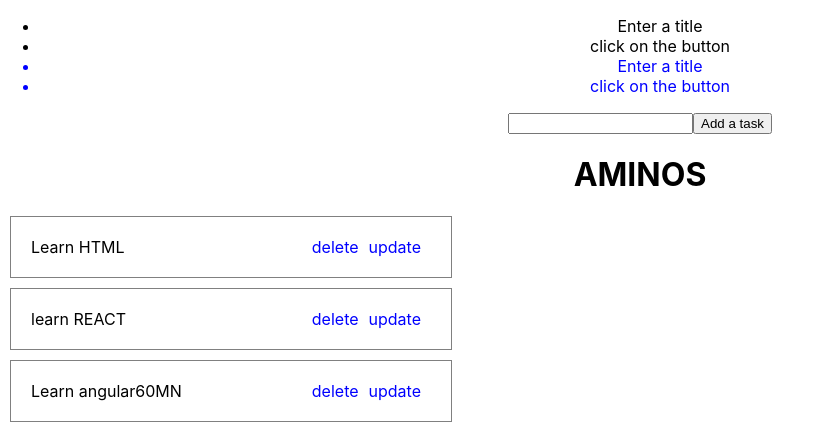
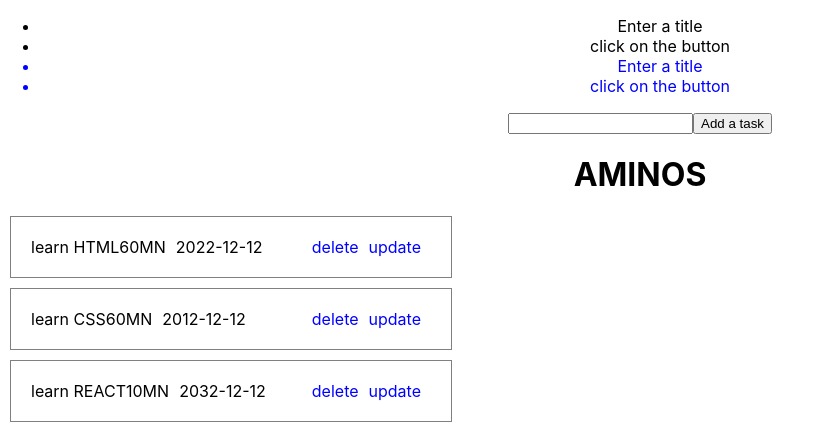
Before and after one commit to K3r0ui/tpreact, a React (Create React App) app: page /task-page in a window 1280 px wide. Shown: the top 440 px of the page, without its empty margins (0-825 px from the left). Built offline with nearby package versions, Linux system fonts and the light colour scheme.

Commit message:
TP 2 FINI

```diff
--- a/src/components/Task/Task.js
+++ b/src/components/Task/Task.js
@@ -1,11 +1,16 @@
 import './Task.css'
-  export function Task(props){
+// CETTE METHODE ON PEUT ASSIGNER DES VALEURS
+  export function Task({title,duration,details , type , startDate}){
     //console.log(props)  //aaa=520
     //propos.duration = accede lel propos duration
     //pour ajouter une balise html
     //{props.details.type} - on a besoin de react developer tools
-    // fama component = react developer tools tsab
-      function renderActions(){
+    // fama component = react developer tools
+
+    //TODO: fzefezf
+
+
+    function renderActions(){
           return(
         <div className="actions">
          <span>delete</span>
@@ -16,10 +21,50 @@ import './Task.css'
     return(
     <div className="task">
     <div className="title">
-      {props.title}
-      {props.duration && <span>{props.duration}MN</span>}
+      {title}
+      {duration && <span>{duration}MN</span>}
+      {/* {details && (
+        <>
+        {details.type}
+        {details.startDate}
+        </>
+      )} */}
+      {type}
+      {startDate}
 
       </div>
     {renderActions()}
 </div>)
 }
+// export function Task(props){
+//   //console.log(props)  //aaa=520
+//   //propos.duration = accede lel propos duration
+//   //pour ajouter une balise html
+//   //{props.details.type} - on a besoin de react developer tools
+//   // fama component = react developer tools
+
+//   //TODO: fzefezf
+//     function renderActions(){
+//         return(
+//       <div className="actions">
+//        <span>delete</span>
+
+//        <span>update</span>
+//       </div>
+//         )}
+//   return(
+//   <div className="task">
+//   <div className="title">
+//     {props.title}
+//     {props.duration && <span>{props.duration}MN</span>}
+//     {props.details && (
+//       <>
+//       {props.details.type}
+//       {props.details.startDate}
+//       </>
+//     )}
+
+//     </div>
+//   {renderActions()}
+// </div>)
+// }
--- a/src/components/TaskForm/TaskForm.js
+++ b/src/components/TaskForm/TaskForm.js
@@ -1,12 +1,13 @@
 import './TaskForm.css'
-  export function TaskForm(){
+  export function TaskForm(props){
     const addTask = "Add a task";
     const steps =[ " Enter a title" , " click on the button" ]
+    //props.say()
     return(
     <>
     <ul>
-    {steps.map(function(x) {
-      return ( <li>{x}</li>)
+    {steps.map(function(x,index) {
+      return ( <li key={index}>{x}</li>)
     })}
 
         {steps.map(step =>  (
--- /dev/null
+++ b/src/components/TaskList/TaskList.js
@@ -0,0 +1,43 @@
+import './TaskList.css'
+import {Task} from '../Task/Task';
+//            {/* Warning: Each child in a list should have a unique "key" prop. Check the render method of `TaskList`. See https://reactjs.org/link/warning-keys for more information. at Task (http://localhost:3000/main.28abd9563f4b0bca8a84.hot-update.js:269:24) at TaskList (http://localhost:3000/main.c981bdaa59284ada2da3.hot-update.js:27:21) at div at TaskPage at Route (http://localhost:3000/static/js/bundle.js:37860:29) at Switch (http://localhost:3000/static/js/bundle.js:38062:29) at Router (http://localhost:3000/static/js/bundle.js:37495:30) at BrowserRouter (http://localhost:3000/static/js/bundle.js:37116:35) at div at App
+function TaskList(props) {
+    return ( <div>
+        {props.myTasks.map(function(x){
+        return (
+            <Task
+
+            key={x.id}
+            title={x.title}
+            duration={x.duration}
+            //details={x.details}
+            type={x.type}
+            startDate={x.startDate}
+            /> )
+
+})}
+{/*
+function TaskList(props) {
+    return ( <div>
+        {props.myTasks.map(function(x){
+        return (
+            <Task
+
+            key={x.id}
+            title={x.title}
+            duration={x.duration}
+            details={x.details}
+            /> )
+
+})} */}
+
+        {/*
+        <Task title="Learn HTML" aa="520"/>
+        <Task title="learn  REACT" details={{type:'LOL', startDate:'2022-12-12'}}/>
+        <Task title="Learn angular" duration={60}/>
+        */}
+        </div>
+        );
+}
+
+export default TaskList;
--- a/src/pages/TaskPage.js
+++ b/src/pages/TaskPage.js
@@ -1,18 +1,42 @@
 import './TaskPage.css'
-import {Task} from '../components/Task/Task';
+//import {Task} from '../components/Task/Task';
 import {TaskForm} from '../components/TaskForm/TaskForm';
+import TaskList from '../components/TaskList/TaskList';
 export default function TaskPage(){
+  const tasks= [
+    {
+      id:1,
+      title:"learn HTML",
+      duration:60,
+      startDate:"2022-12-12",
+    },
+      {
+      id:2,
+      title:"learn CSS",
+      duration:60,
+      startDate:"2012-12-12",
 
+    },
+    {
+      id:3,
+      title:"learn REACT",
+      duration:10,
+      startDate:"2032-12-12"
+
+    }
+  ]
   const loading = false;
+  function sayHello(){
+    alert("sayHelo")
+  }
   return (
+
     <div className="App">
 
 {loading ? ( <div> loading... </div> ) : (
   <>
-<TaskForm/>
-<Task title="Learn HTML" aa="520"/>
-<Task title="learn  REACT" details={{type:'LOL', startDate:'2022-12-12'}}/>
-<Task title="Learn angular" duration={60}/>
+<TaskForm say={sayHello}/>
+<TaskList  myTasks={tasks}/>
 </>
 )}
     </div>
```
Also changed, not shown: src/components/TaskList/TaskList.css (added).
